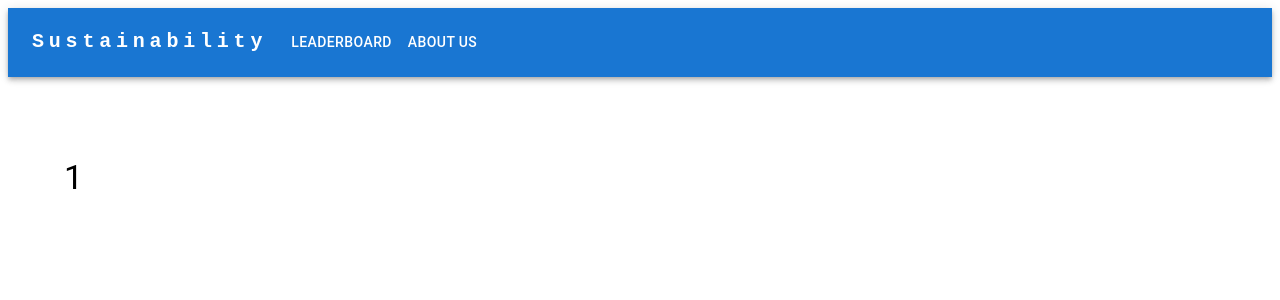
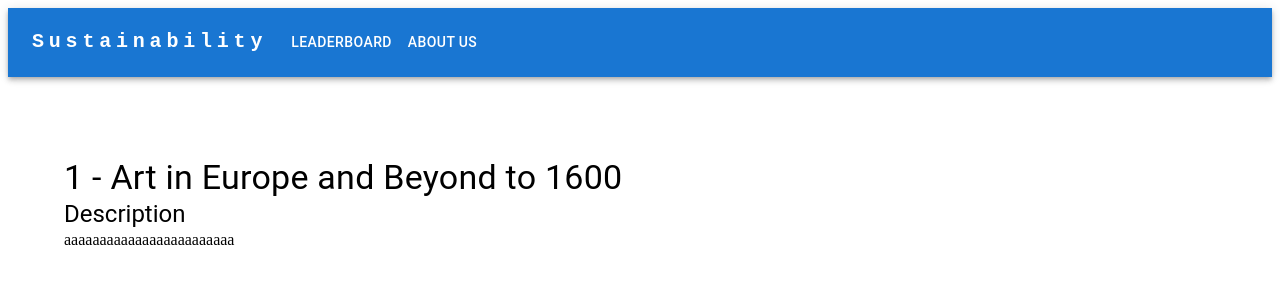
Before and after one commit to AlexanderPezarro/STEP2023Sustainabilty, a React (Create React App) app in the folder frontend/: page /1/1 in a window 1280 px wide. Shown: the top 300 px of the page. Built offline with nearby package versions, Linux system fonts and the light colour scheme.

Commit message:
Make school page

```diff
--- a/frontend/src/pages/Module.js
+++ b/frontend/src/pages/Module.js
@@ -3,9 +3,13 @@ import { useParams } from "react-router-dom"
 import { Container } from "@mui/material"
 import Typography from '@mui/material/Typography';
 
-export default function Module () {
-    const [module,setModule] = useState("hello")
+export default function Module() {
+    const [module, setModule] = useState("hello")
     const params = useParams()
+    const [info, setInfo] = useState({
+        name: "Art in Europe and Beyond to 1600",
+        description: "aaaaaaaaaaaaaaaaaaaaaaaa"
+    })
 
     useEffect(() => {
         setModule(params.module)
@@ -13,7 +17,11 @@ export default function Module () {
 
     return (
         <Container sx={{ mx: "auto", my: 10 }}>
-            <Typography color="d0d3d4" variant="h4" component="span">{module}</Typography>
+            <Typography color="d0d3d4" variant="h4" component="span">{module} - {info.name}</Typography>
+            <br></br>
+            <Typography color="d0d3d4" variant="h5" component="span">Description</Typography>
+            <br></br>
+            {info.description}
         </Container>
     )
 }
--- a/frontend/src/pages/School.js
+++ b/frontend/src/pages/School.js
@@ -10,7 +10,7 @@ import ListItem from '@mui/material/ListItem';
 export default function School() {
     const [school, setSchool] = useState("hello");
     const params = useParams()
-    const [modules, setModules] = useState(['AA1000','AA1001','AA1002'])
+    const [modules, setModules] = useState(['AH1001','AH1002','AH1003'])
 
     useEffect(() => {
         setSchool(params.school)
```
